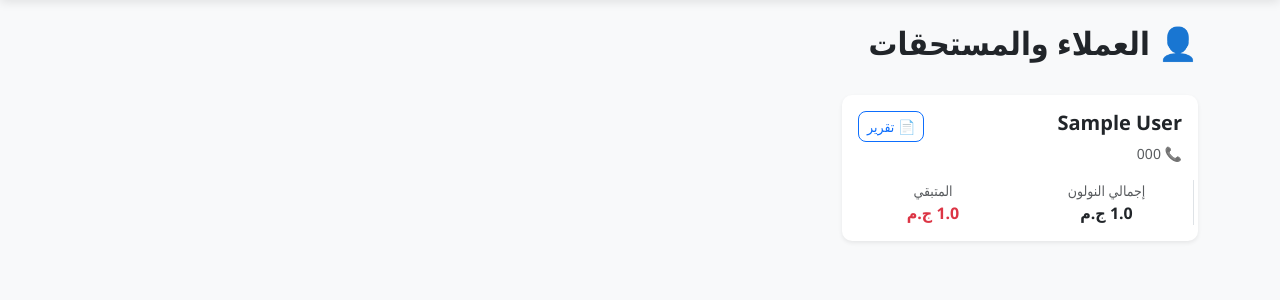
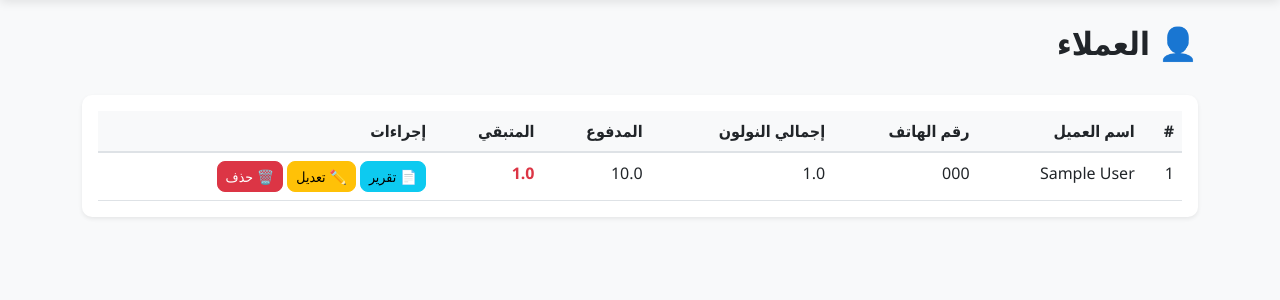
Before and after one commit to mariam-anwar-elgendy/AdamsCargo, a Flask app: page /customers in a window 1280 px wide. Shown: the part 57-357 px from the top of the page. Run offline with Flask 3, Linux system fonts and the light colour scheme; tables that the repository leaves empty hold one stand-in row (values such as "Sample post").

Commit message:
Refactor customers.html layout and structure

```diff
--- a/templates/customers.html
+++ b/templates/customers.html
@@ -1,40 +1,81 @@
 {% extends 'base.html' %}
 
 {% block content %}
-<div class="d-flex justify-content-between align-items-center mb-4">
-    <h2>👤 العملاء والمستحقات</h2>
+<div class="row mb-4">
+    <div class="col-12">
+        <h2>👤 العملاء</h2>
+    </div>
 </div>
 
-<div class="row">
-    {% for item in customers_summary %}
-    <div class="col-md-6 col-lg-4 mb-3">
-        <div class="card shadow-sm h-100">
-            <div class="card-body">
-                <div class="d-flex justify-content-between align-items-start">
-                    <h5 class="card-title">{{ item.customer.name }}</h5>
-                    <!-- زر التقرير مفتوح للكل -->
-                    <a href="{{ url_for('customer_report', cid=item.customer.id) }}" class="btn btn-sm btn-outline-primary">📄 تقرير</a>
-                </div>
-                <p class="text-muted small mb-2">📞 {{ item.customer.phone or 'لا يوجد' }}</p>
-                <div class="row mt-3">
-                    <div class="col-6 text-center border-end">
-                        <div class="text-muted small">إجمالي النولون</div>
-                        <div class="fw-bold">{{ item.total_nauloon }} ج.م</div>
-                    </div>
-                    <div class="col-6 text-center">
-                        <div class="text-muted small">المتبقي</div>
-                        <div class="fw-bold {% if item.remaining > 0 %}text-danger{% else %}text-success{% endif %}">
-                            {{ item.remaining }} ج.م
+<div class="card shadow-sm">
+    <div class="card-body">
+        <div class="table-responsive">
+            <table class="table table-hover">
+                <thead>
+                    <tr>
+                        <th>#</th>
+                        <th>اسم العميل</th>
+                        <th>رقم الهاتف</th>
+                        <th>إجمالي النولون</th>
+                        <th>المدفوع</th>
+                        <th>المتبقي</th>
+                        <th>إجراءات</th>
+                    </tr>
+                </thead>
+                <tbody>
+                    {% for item in customers_summary %}
+                    <tr>
+                        <td>{{ loop.index }}</td>
+                        <td>{{ item.customer.name }}</td>
+                        <td>{{ item.customer.phone or '-' }}</td>
+                        <td>{{ item.total_nauloon }}</td>
+                        <td>{{ item.total_paid }}</td>
+                        <td>
+                            <span class="fw-bold {% if item.remaining > 0 %}text-danger{% else %}text-success{% endif %}">
+                                {{ item.remaining }}
+                            </span>
+                        </td>
+                        <td>
+                            <a href="{{ url_for('customer_report', cid=item.customer.id) }}" class="btn btn-sm btn-info">📄 تقرير</a>
+                            {% if session.role in ['admin', 'root'] %}
+                            <button type="button" class="btn btn-sm btn-warning" data-bs-toggle="modal" data-bs-target="#editRemainingModal{{ item.customer.id }}">
+                                ✏️ تعديل
+                            </button>
+                            <form action="{{ url_for('delete_customer', cid=item.customer.id) }}" method="POST" class="d-inline" onsubmit="return confirm('هل أنت متأكد من حذف هذا العميل؟');">
+                                <button type="submit" class="btn btn-sm btn-danger">🗑️ حذف</button>
+                            </form>
+                            {% endif %}
+                        </td>
+                    </tr>
+
+                    <!-- Modal تعديل المتبقي -->
+                    <div class="modal fade" id="editRemainingModal{{ item.customer.id }}" tabindex="-1" aria-hidden="true">
+                        <div class="modal-dialog">
+                            <div class="modal-content">
+                                <div class="modal-header">
+                                    <h5 class="modal-title">تعديل المتبقي - {{ item.customer.name }}</h5>
+                                    <button type="button" class="btn-close" data-bs-dismiss="modal"></button>
+                                </div>
+                                <form action="{{ url_for('update_customer_remaining', cid=item.customer.id) }}" method="POST">
+                                    <div class="modal-body">
+                                        <p>المتبقي الحالي: <strong>{{ item.remaining }}</strong></p>
+                                        <div class="mb-3">
+                                            <label class="form-label">المبلغ المتبقي الجديد</label>
+                                            <input type="number" step="0.01" class="form-control" name="remaining" value="{{ item.remaining }}" required>
+                                        </div>
+                                    </div>
+                                    <div class="modal-footer">
+                                        <button type="button" class="btn btn-secondary" data-bs-dismiss="modal">إلغاء</button>
+                                        <button type="submit" class="btn btn-warning">حفظ</button>
+                                    </div>
+                                </form>
+                            </div>
                         </div>
                     </div>
-                </div>
-            </div>
+                    {% endfor %}
+                </tbody>
+            </table>
         </div>
     </div>
-    {% else %}
-    <div class="col-12 text-center text-muted py-5">
-        <h4>لا يوجد عملاء حتى الآن.</h4>
-    </div>
-    {% endfor %}
 </div>
 {% endblock %}
```
